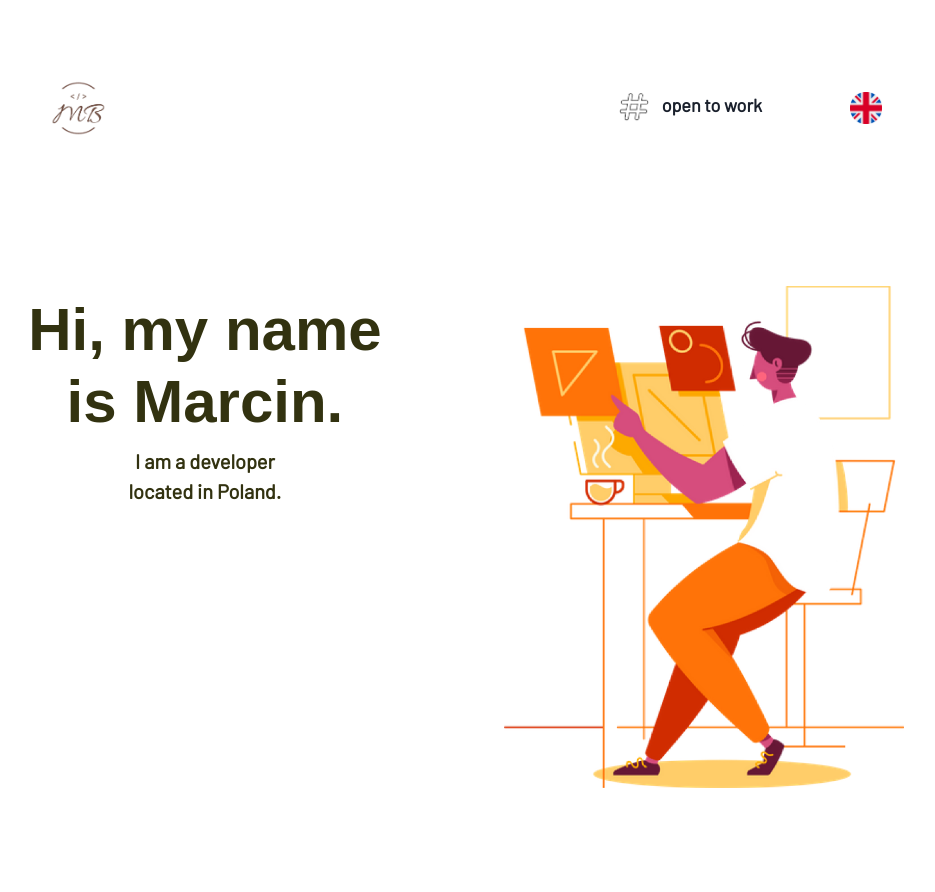
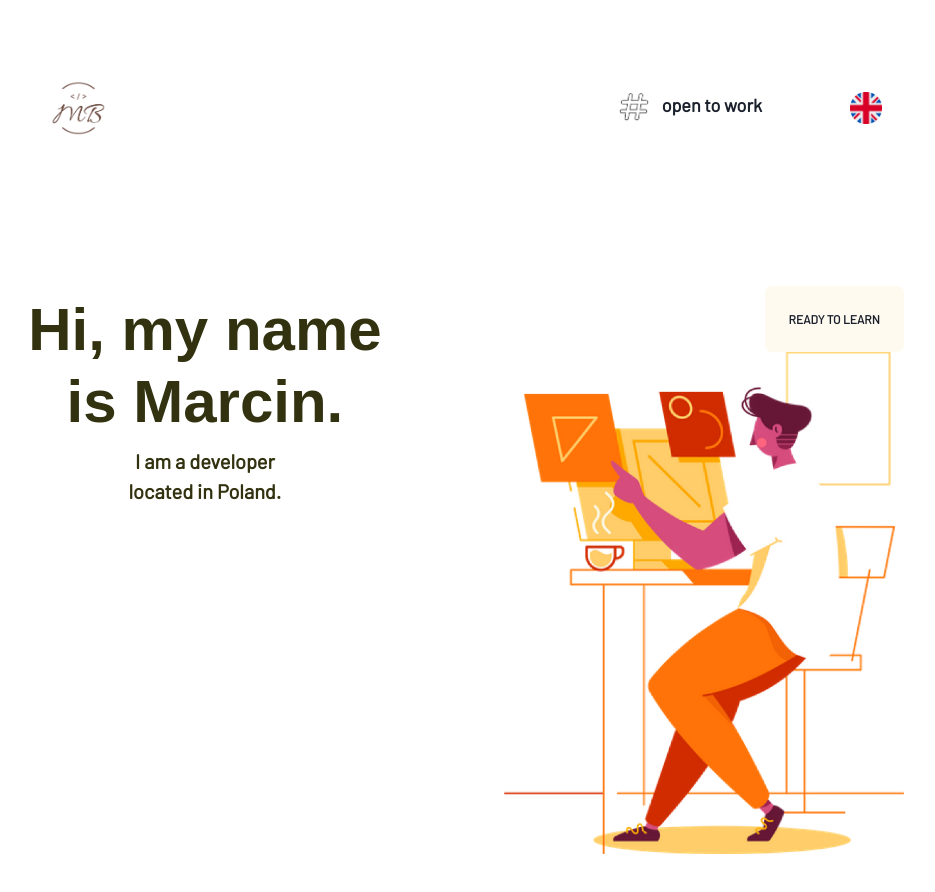
Before and after one commit to marcin-5/react-portfolio, a React (Vite) app: page / in a window 1280 px wide. Shown: the top 892 px of the page, without its empty margins (174-1109 px from the left). Built offline with nearby package versions, Linux system fonts and the light colour scheme; a web font is replaced by a local one.

Commit message:
add badge

```diff
--- a/src/features/Landing.jsx
+++ b/src/features/Landing.jsx
@@ -1,4 +1,4 @@
-import { Box, Flex, Heading, Image, Text } from "@chakra-ui/react";
+import { Badge, Box, Flex, Heading, Image, Text } from "@chakra-ui/react";
 import humanImg from "@/assets/images/human.png";
 
 export function Landing() {
@@ -14,9 +14,14 @@ export function Landing() {
     </Box>
   );
   const rightSection = (
-    <>
+    <Box mt={{ base: 20, md: 0 }}>
+      <Flex justify="flex-end">
+        <Badge bg="primary.light" borderRadius={7} p={3} textAlign="ceter">
+          <Text p={3}>Ready to learn</Text>
+        </Badge>
+      </Flex>
       <Image src={humanImg} w={400} />
-    </>
+    </Box>
   );
 
   return (
```
